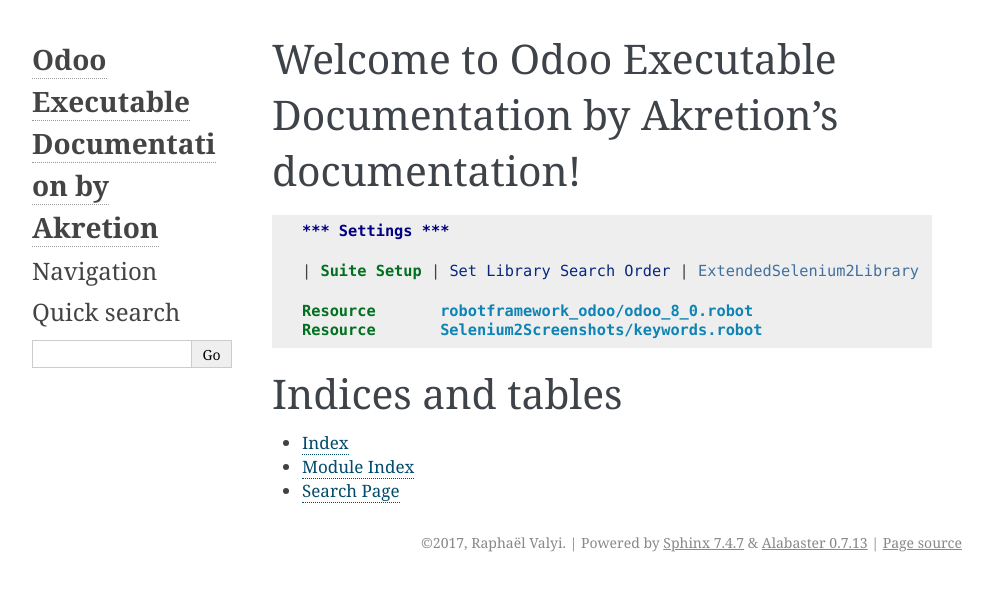
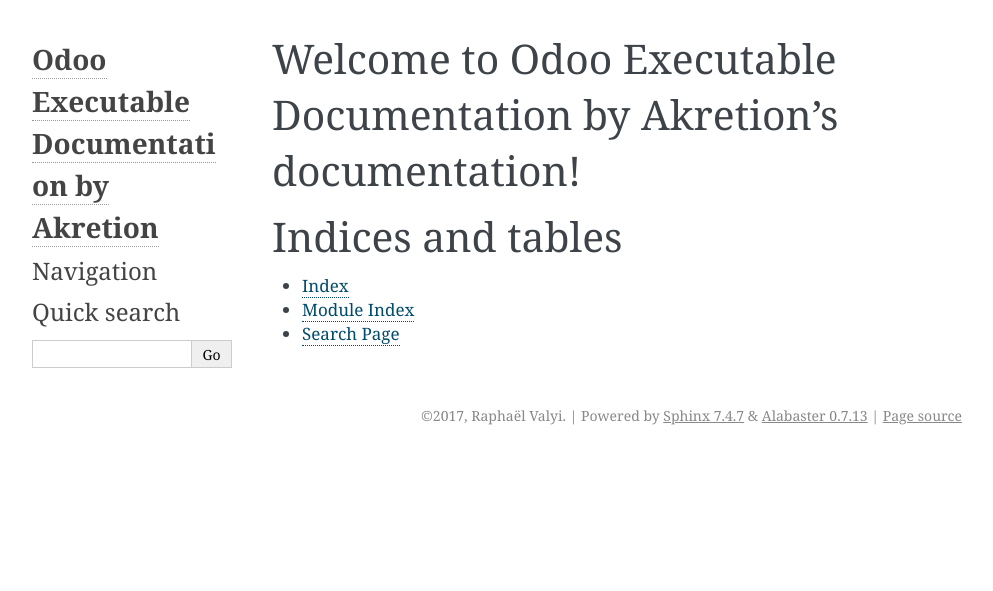
Before and after one commit to akretion/odoo-robotframework-sphinx-template, a Sphinx documentation site: the page built from source/index.rst, in a window 1280 px wide. Shown: the top 591 px of the page, without its empty margins (148-1141 px from the left). Built offline with Sphinx 7.4.7, drawn with Linux system fonts in a browser that asks for light colours.

Commit message:
moved common robot settings to resource.robot

```diff
--- a/source/index.rst
+++ b/source/index.rst
@@ -5,18 +5,6 @@
 
 Welcome to Odoo Executable Documentation by Akretion's documentation!
 =====================================================================
-
-
-.. code:: robotframework
-    :class: hidden
-
-    *** Settings ***
-
-    | Suite Setup | Set Library Search Order | ExtendedSelenium2Library | Selenium2Library
-
-    Resource       robotframework_odoo/odoo_8_0.robot
-    Resource       Selenium2Screenshots/keywords.robot
-
 
 .. toctree::
    :maxdepth: 2
```
Also changed, not shown: 1 other file.
